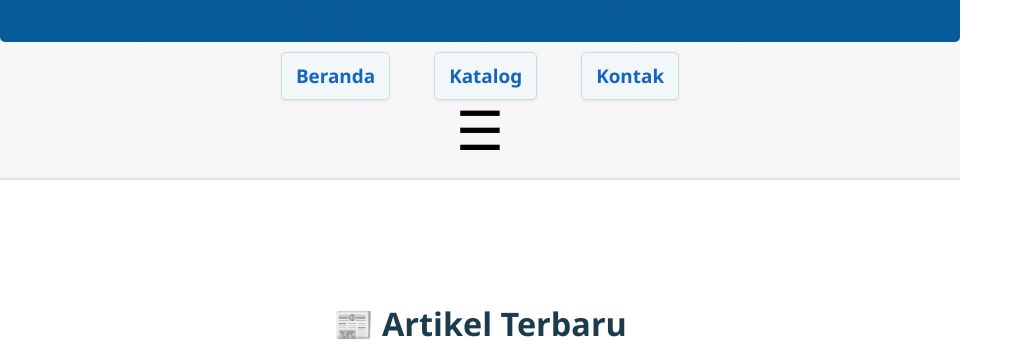
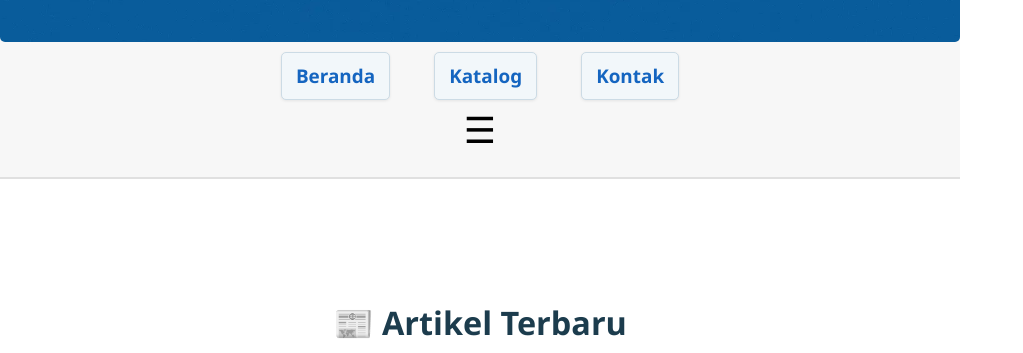
Before and after one commit to adesansuniar/blog-adesansuniar, a Jekyll site: the page built from index.html, in a window 1280 px wide. Shown: the part 613-966 px from the top of the page, without its empty margins (0-1023 px from the left). Built offline with Jekyll 4.4.1, drawn with Linux system fonts in a browser that asks for light colours; some web fonts are replaced; grey boxes are pictures that could not be loaded.

Commit message:
Update nav-burger.html

```diff
--- a/_includes/nav-burger.html
+++ b/_includes/nav-burger.html
@@ -1,14 +1,13 @@
 <!-- 🔝 Tombol Burger -->
 <button class="nav-toggle" aria-label="Buka Menu" aria-expanded="false"
-        style="background: none; border: none; font-size: 3.0em; cursor: pointer;">
+        style="background: none; border: none; font-size: 2em; cursor: pointer; display: block; margin: 10px auto;">
   ☰
 </button>
 
-<!-- 🧭 Navigasi Lengkap (tersembunyi di mobile, muncul saat klik burger) -->
+<!-- 🧭 Navigasi Burger -->
 <ul class="nav-menu" role="menubar"
-    style="list-style: none; margin: 0; padding: 15px; background-color: #fefefe; border: 1px solid #ccc; box-shadow: 0 4px 8px rgba(0,0,0,0.1); flex-direction: column; gap: 12px; display: none; position: absolute; top: 50px; left: 15px; z-index: 1000; width: 250px; border-radius: 6px;">
+    style="list-style: none; margin: 0 auto; padding: 15px; background-color: #fefefe; border: 1px solid #ccc; box-shadow: 0 4px 8px rgba(0,0,0,0.1); flex-direction: column; gap: 12px; display: none; width: 90%; max-width: 300px; border-radius: 6px; z-index: 1000;">
 
-  <!-- Navigasi panjang: komunitas, edukasi, referensi -->
   <li><a href="{{ '/' | relative_url }}" class="nav-link nav-box">Beranda</a></li>
 
   {% assign nav_pages = site.pages | where_exp: "item", "item.layout == 'page'" %}
@@ -18,7 +17,6 @@
     {% endif %}
   {% endfor %}
 
-  <!-- Eksternal -->
   <li><a href="https://wa.me/6288801758800" class="nav-link nav-box" target="_blank" rel="noopener">Kontak</a></li>
 </ul>
 
```
Also changed, not shown: other parts of _includes/nav-burger.html (+2 -3 lines).
